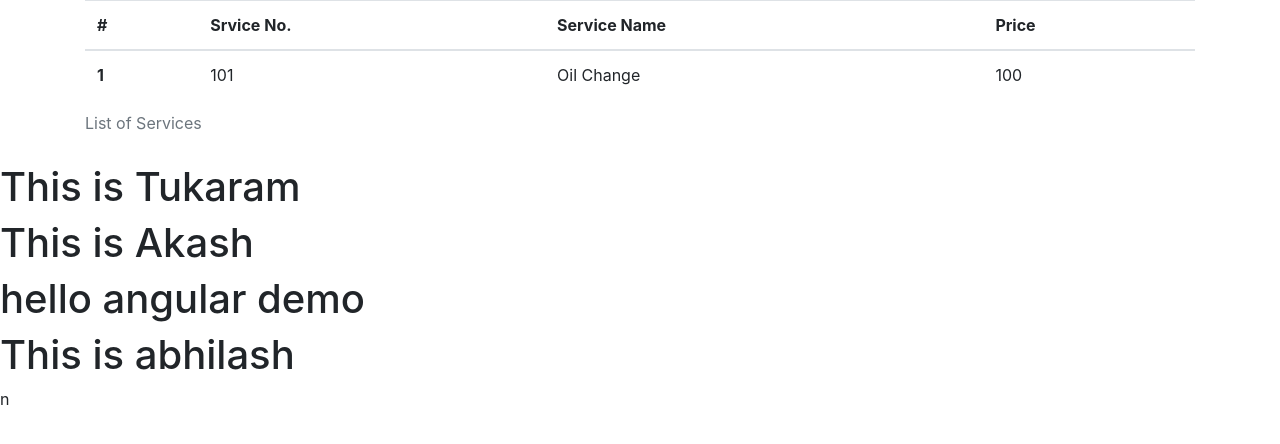
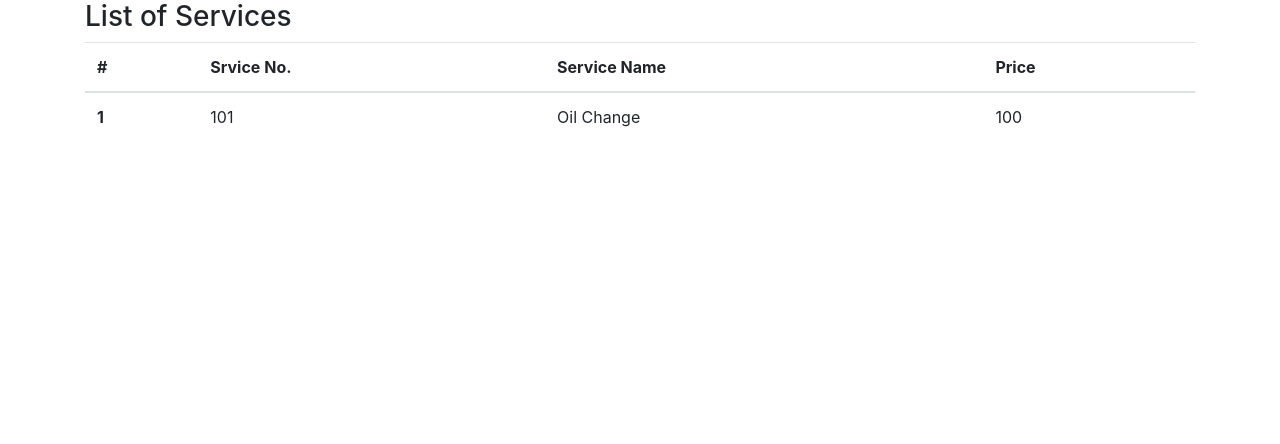
Before and after one commit to AbbyBounty/AngularProjecttesr, an Angular app in the folder TestProject/app1/: page / in a window 1280 px wide. Shown: the top 444 px of the page. Built offline with nearby package versions, Linux system fonts and the light colour scheme.

Commit message:
table updated

```diff
--- a/TestProject/app1/src/app/app.component.html
+++ b/TestProject/app1/src/app/app.component.html
@@ -1,8 +1,4 @@
 <app-available-services></app-available-services>
-<h1>This is Tukaram</h1>
-<h1>This is Akash</h1>
-<h1>hello angular demo</h1>
 
-<h1>This is abhilash</h1>
 <router-outlet>
-</router-outlet>n
+</router-outlet>
--- a/TestProject/app1/src/app/available-services/available-services.component.html
+++ b/TestProject/app1/src/app/available-services/available-services.component.html
@@ -1,6 +1,7 @@
 <div class="container md-col-4">
+    <h3>List of Services</h3>
+
     <table class="table">
-        <caption>List of Services</caption>
         <thead>
             <tr>
                 <th scope="col">#</th>
```
